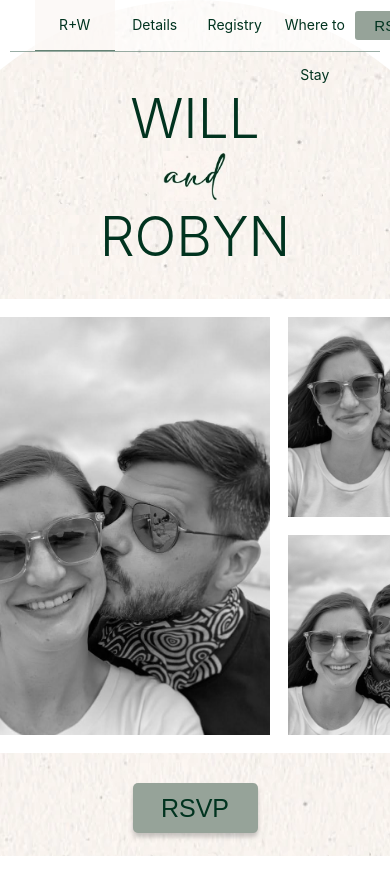
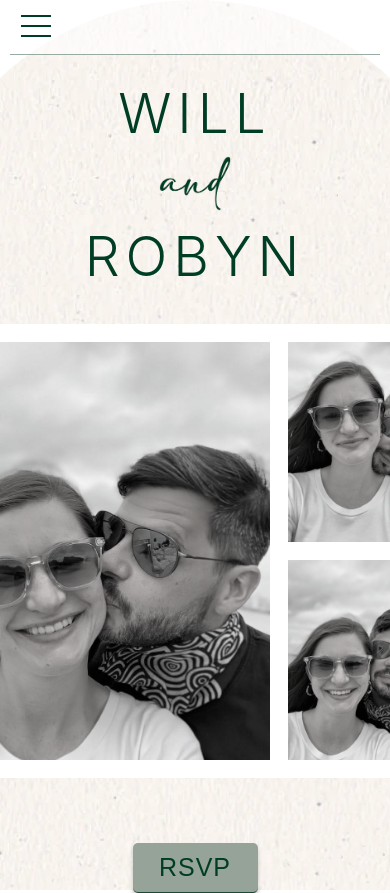
Before and after one commit to JGore99/will-and-robyn, a React (Create React App) app: page / in a window 390 px wide. Shown: the top 893 px of the page. Before the commit the page ends 856 px from the top, so only its background shows below. Built offline with nearby package versions, Linux system fonts and the light colour scheme.

Commit message:
add mobile navbar

```diff
--- a/src/components/NavBar/NavBar.jsx
+++ b/src/components/NavBar/NavBar.jsx
@@ -1,40 +1,63 @@
 import React, { useState } from "react"
-// import Modal from 'react-modal';
 import { NavLink } from 'react-router-dom'
 import styles from './NavBar.module.css'
 import RSVPModal from "../RSVPModal/RSVPModal.jsx"
 
 const NavBar = () => {
 
-  // Modal.setAppElement(RSVPModal)
+  const [checked, setChecked] = useState(false)
+
+  const handleCheckBox = (e) => {
+    e.target.checked ? setChecked(true) : setChecked(false)
+  }
+
+  const closeHamburger = () => {
+    setChecked(false)
+  }
 
   const [modalIsOpen, setIsOpen] = useState(false)
 
-  // function openModal() {
-  //   setIsOpen(true);
-  // }
-
-  // function closeModal() {
-  //   setIsOpen(false);
-  // }
-
   return (
-    <div className={styles.navContainer}>
-      <ul className={styles.navItems}>
-        <li className={styles.navItem}>
-            <NavLink exact to='/' className={styles.navText} activeClassName={styles.activeNavText}>R+W</NavLink>
+    <div
+      className={
+      checked ? styles.navContainerChecked : styles.navContainer }
+    >
+      <div className={styles.hamburgerContainer}>
+        <input type='checkbox'
+        checked={checked}
+          className={styles.toggler}
+          onChange={(e) => {
+            handleCheckBox(e)
+          }}
+        />
+        <div className={styles.hamburger}>
+          <div></div>
+        </div>
+      </div>
+      <ul className={
+        checked ? styles.navItemsChecked : styles.navItems }
+        onClick={() => {
+          closeHamburger()
+        }}>
+        <li className={
+        checked ? styles.navItemChecked : styles.navItem}>
+            <NavLink exact to='/' className={checked ? styles.navTextChecked : styles.navText } activeClassName={styles.activeNavText}>R+W</NavLink>
         </li>
-        <li className={styles.navItem}>
-            <NavLink to='/details' className={styles.navText} activeClassName={styles.activeNavText}>Details</NavLink>
+        <li className={
+        checked ? styles.navItemChecked : styles.navItem}>
+            <NavLink to='/details' className={checked ? styles.navTextChecked : styles.navText } activeClassName={styles.activeNavText}>Details</NavLink>
         </li>
-        <li className={styles.navItem}>
-          <NavLink to='/registry' className={styles.navText} activeClassName={styles.activeNavText}>Registry</NavLink>
+        <li className={
+        checked ? styles.navItemChecked : styles.navItem}>
+          <NavLink to='/registry' className={checked ? styles.navTextChecked : styles.navText } activeClassName={styles.activeNavText}>Registry</NavLink>
         </li>
-        <li className={styles.navItem}>
-            <NavLink to='/lodging' className={styles.navText} activeClassName={styles.activeNavText}>Where to Stay</NavLink>
+        <li className={
+        checked ? styles.navItemChecked : styles.navItem}>
+            <NavLink to='/lodging' className={checked ? styles.navTextChecked : styles.navText } activeClassName={styles.activeNavText}>Where to Stay</NavLink>
         </li>
-        <li>
-            <button className="button-sm" onClick={() => {
+        <li className={
+        checked ? styles.navItemChecked : styles.navItem}>
+            <button className={checked ? `button-bg` : `button-sm` }onClick={() => {
               setIsOpen(true)
             }}>
               RSVP
--- a/src/components/NavBar/NavBar.module.css
+++ b/src/components/NavBar/NavBar.module.css
@@ -1,8 +1,8 @@
 
 .navContainer {
-  height: 52px;
+  height: 5.5rem;
   width: 95%;
-  position: fixed;
+  position: absolute;
   display: flex;
   justify-content: center;
   background-color: rgba(255, 255, 255, 0.6);
@@ -19,17 +19,164 @@
   height: 100%;
 }
 
-
 .navItem {
   height: 100%;
   min-width: 80px;
+  font-weight: 300;
 }
 
 .navText {
   display: block;
-  font-size: 14px;
-  font-weight: 400;
+  font-size: 15px;
+  letter-spacing: 0.1rem;
   line-height: 50px;
   text-align: center;
   height: 100%;
 }
+
+.hamburgerContainer {
+  display: none;
+  position: absolute;
+  width: 50px;
+  height: 50px;
+  top: 0;
+  left: 0;
+}
+
+.toggler {
+  position: absolute;
+  top: 0;
+  left: 0;
+  z-index: 2;
+  cursor: pointer;
+  width: 100%;
+  height: 100%;
+  opacity: 0;
+}
+
+.hamburger {
+  position: absolute;
+  z-index: 1;
+  top: 1px;
+  left: 1px;
+  width: 100%;
+  height: 100%;
+  padding: 1rem;
+  margin: 0;
+  display: flex;
+  align-items: center;
+  justify-content: center;
+}
+
+.hamburgerContainer .hamburger > div {
+  position: relative;
+  flex: none;
+  width: 100%;
+  height: 2px;
+  background: var(--lt-gray);
+  display: flex;
+  align-items: center;
+  justify-content: center;
+  transition: all 0.4s ease;
+  background-color: rgb(0,61,37);
+  /* z-index: 2000; */
+}
+
+.hamburgerContainer .hamburger > div::before,
+.hamburgerContainer .hamburger > div::after {
+  content: "";
+  position: absolute;
+  top: -10px;
+  width: 100%;
+  height: 2px;
+  background: inherit;
+  /* z-index: 2000; */
+}
+
+.hamburgerContainer .hamburger > div::after {
+  top: 10px;
+}
+
+.hamburgerContainer .toggler:checked + .hamburger > div {
+  transform: rotate(135deg);
+}
+
+.hamburgerContainer .toggler:checked + .hamburger > div:before,
+.hamburgerContainer .toggler:checked + .hamburger > div:after {
+  top: 0;
+  transform: rotate(90deg);
+}
+
+/*----------------------------MEDIA---------------------------------- */
+
+@media only screen and (max-width: 600px) {
+  .hamburgerContainer {
+    display: flex;
+  }
+
+  .hamburger {
+    display: flex;
+  }
+
+  .navContainerChecked {
+    background-image: url('../../images/wr_background-01.webp');
+    width: 100%;
+    margin: 0 auto;
+    padding: 0;
+    position: absolute;
+    top: 0;
+    min-height: 100vh;
+    z-index: 100;
+  }
+
+
+  .navMessage {
+    bottom: 2px;
+  }
+
+  .navItems {
+    width: 100%;
+    visibility: hidden;
+  }
+
+  .navItemsChecked {
+    border-left: 1px solid var(--dk-pink);
+    /* height: 95vh; */
+    height: auto;
+    display: flex;
+    flex-direction: column;
+    padding: 0;
+    margin: 0;
+    width: 100%;
+    z-index: 100;
+    opacity: .97;
+  }
+
+  .navItem {
+    display: none;
+  }
+
+  li {
+    height: 100%;
+
+  }
+
+  .navItemChecked{
+    display: flex;
+    flex-direction: column;
+    align-items: center;
+    justify-content: center;
+    /* height: 40px; */
+    padding: 3rem 1rem;
+    margin: 0;
+    text-align: center;
+  }
+
+  .navTextChecked {
+    font-size: 3rem;
+  }
+
+  .navText {
+    font-size: 3rem;
+  }
+}
--- a/src/index.css
+++ b/src/index.css
@@ -1,13 +1,13 @@
+
 body {
-
   font-family: -apple-system, BlinkMacSystemFont, 'Segoe UI', 'Roboto', 'Oxygen',
     'Ubuntu', 'Cantarell', 'Fira Sans', 'Droid Sans', 'Helvetica Neue',
     sans-serif;
   -webkit-font-smoothing: antialiased;
   -moz-osx-font-smoothing: grayscale;
-  color: rgb(1,51,31);
+  color: rgb(0,61,37);
   background-color: rgba(255, 255, 255, 1);
-
+  overflow: hidden;
 }
 
 main {
@@ -48,19 +48,22 @@ ul {
 }
 
 button {
-  color: rgb(1,51,31);
+  color: rgb(0,61,37);
   background-color: rgb(150,163,153);
   border: none;
   text-align: center;
+  border-bottom: 1px solid rgba(1,51,31, 0.8);
+  cursor:pointer;
 }
 
 button:hover {
-  background-color: rgb(1,51,31);
+  background-color: rgb(0,61,37);
   color: rgb(150,163,153);
 }
 
 .button-bg {
   font-size: 25px;
+  letter-spacing: 0.1rem;
   height: 50px;
   width: 125px;
   border-radius: 5px;
@@ -71,10 +74,12 @@ button:hover {
 }
 
 .button-sm {
-  font-size: 15px;
+  font-size: 16px;
+  letter-spacing: 0.1rem;
   height: 29.25px;
   width: 80px;
   border-radius: 3px;
+  margin-top: 12px;
 }
 
 h2 {
@@ -84,5 +89,17 @@ h2 {
 
 .active {
   border-bottom: 1px solid rgba(1,51,31, 0.6);
-  background-color: rgba(251, 245, 242, 0.6);
+  /* background-color: rgba(251, 245, 242, 0.6); */
+  background-image: url('../src/images/wr_background-01.webp');
+  object-fit: cover;
+  font-weight: 400;
 }
+
+@media only screen and (max-width: 600px) {
+
+  .active {
+    border-bottom: none;
+
+  }
+
+}
--- a/src/pages/Details/Details.module.css
+++ b/src/pages/Details/Details.module.css
@@ -15,7 +15,6 @@
   padding: 50px;
   max-width: 600px;
   min-width: 300px;
-  z-index: 2000;
   display: flex;
   flex-direction: column;
   align-items: center;
--- a/src/pages/Landing/Landing.jsx
+++ b/src/pages/Landing/Landing.jsx
@@ -1,7 +1,7 @@
 import React, { useState } from "react"
 import styles from './Landing.module.css'
 import RSVPModal from "../../components/RSVPModal/RSVPModal"
-import and from '../../images/and.webp'
+import and from '../../images/and.png'
 import rW01 from '../../images/FullSizeR (2).jpg'
 import rW02 from '../../images/FullSizeR (3).jpg'
 import rW03 from '../../images/FullSizeR (4).jpg'
--- a/src/pages/Landing/Landing.module.css
+++ b/src/pages/Landing/Landing.module.css
@@ -1,7 +1,7 @@
 .landingContainer{
   height: 100%;
-  width: 650px;
-  position:absolute;
+  width: 620px;
+  position:relative;
   display: flex;
   flex-direction: column;
   align-items: center;
@@ -10,7 +10,7 @@
 .landingBackground {
   position:absolute;
   margin: auto;
-  height: 95%;
+  height: 100%;
   width: 100%;
   /* border: 1px solid red; */
   display: flex;
@@ -53,7 +53,8 @@
 }
 
 .landingContent {
-  top: 85px;
+  top: 80px;
+  width: 100%;
   position: relative;
   display: flex;
   flex-direction: column;
@@ -64,13 +65,15 @@
   position: relative;
   text-align: center;
   z-index: 20;
+  letter-spacing: 0.6rem;
 }
 
 .andImage {
   height: 100%;
-  max-height: 50px;
+  max-height: 55px;
   width: auto;
   object-fit: cover;
+  margin: 1rem 0;
 }
 
 .landingImageGrid {
@@ -85,7 +88,7 @@
   padding: 18px;
   position: relative;
   z-index: 20;
-  margin-top: 30px;
+  margin: 35px 0;
 }
 
 .landingImageLg {
@@ -94,8 +97,8 @@
   height: 100%;
   width: 100%;
   object-fit: cover;
-  -webkit-filter: grayscale(100%); /* Safari 6.0 - 9.0 */
-  filter: grayscale(100%);
+  -webkit-filter: grayscale(95%); /* Safari 6.0 - 9.0 */
+  filter: grayscale(95%);
 }
 
 .landingImagesm01 {
@@ -104,8 +107,8 @@
   height: 100%;
   width: 100%;
   object-fit: cover;
-  -webkit-filter: grayscale(100%); /* Safari 6.0 - 9.0 */
-  filter: grayscale(100%);
+  -webkit-filter: grayscale(95%); /* Safari 6.0 - 9.0 */
+  filter: grayscale(95%);
 }
 
 .landingImagesm02 {
@@ -114,6 +117,6 @@
   height: 100%;
   width: 100%;
   object-fit: cover;
-  -webkit-filter: grayscale(100%); /* Safari 6.0 - 9.0 */
-  filter: grayscale(100%);
+  -webkit-filter: grayscale(95%); /* Safari 6.0 - 9.0 */
+  filter: grayscale(95%);
 }
```
Also changed, not shown: src/images/and.png (added).
